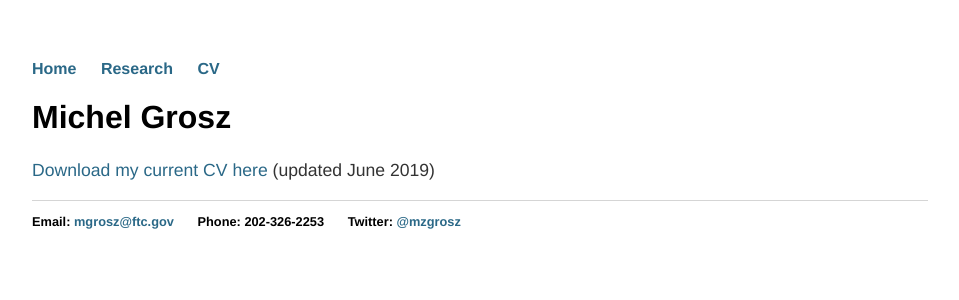
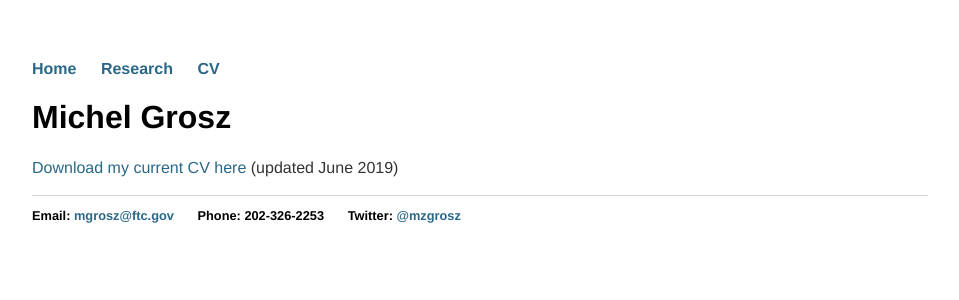
Before and after one commit to mzgrosz/mzgrosz.github.io, a Jekyll site: the page built from cv/index.html, in a window 1280 px wide. Shown: the top 300 px of the page, without its empty margins (160-1119 px from the left). Built offline with Jekyll 4.4.1, drawn with Linux system fonts in a browser that asks for light colours.

Commit message:
Update main.css

```diff
--- a/css/main.css
+++ b/css/main.css
@@ -32,8 +32,8 @@ h3 {
 }
 p {
     font-family:'Helvetica', 'Arial', 'Sans-Serif';
-    font-size: 1.1em;
-    line-height: 1.4em;
+    font-size: 1em;
+    line-height: 1.3em;
     color: #333;
 }
 footer {
```
